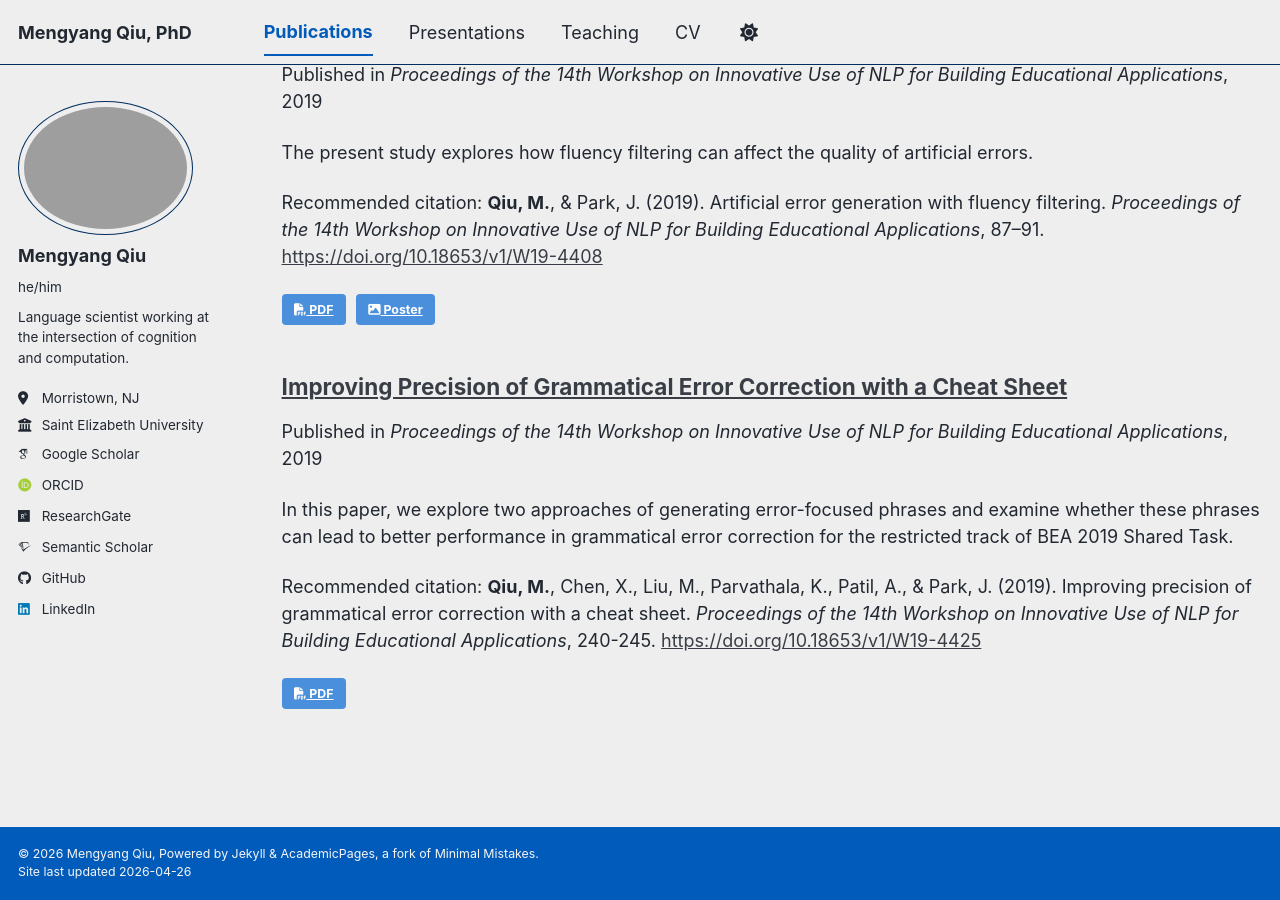
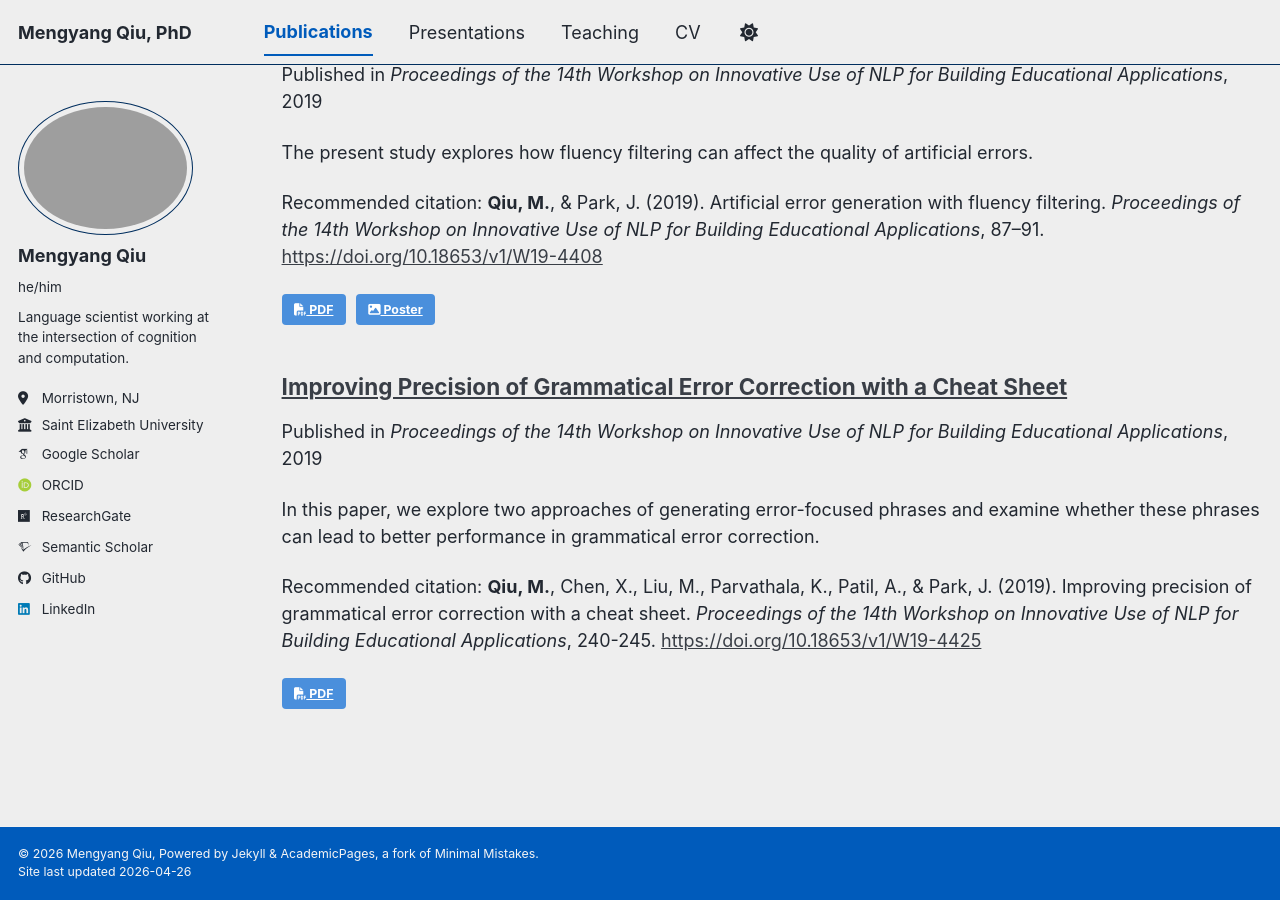
Before and after one commit to mengyangq/mengyangq.github.io, a Jekyll site: the page built from _pages/publications.html, in a window 1280 px wide and 900 px high, scrolled down 4518 px. Built offline with Jekyll 4.4.1, drawn with Linux system fonts in a browser that asks for light colours; some web fonts are replaced; a script bundle is joined from its source files by our own code; library files that are not in the unit come from our copies.

Commit message:
Update qiu-etal-2019-improving.md

```diff
--- a/_publications/qiu-etal-2019-improving.md
+++ b/_publications/qiu-etal-2019-improving.md
@@ -3,7 +3,7 @@ title: "Improving Precision of Grammatical Error Correction with a Cheat Sheet"
 collection: publications
 category: nlp
 permalink: /publication/qiu-etal-2019-improving
-excerpt: 'In this paper, we explore two approaches of generating error-focused phrases and examine whether these phrases can lead to better performance in grammatical error correction for the restricted track of BEA 2019 Shared Task.'
+excerpt: 'In this paper, we explore two approaches of generating error-focused phrases and examine whether these phrases can lead to better performance in grammatical error correction.'
 date: 2019-08-02
 venue: 'Proceedings of the 14th Workshop on Innovative Use of NLP for Building Educational Applications'
 paperurl: 'https://mengyang.dev/files/qiu-etal-2019-improving.pdf'
```
